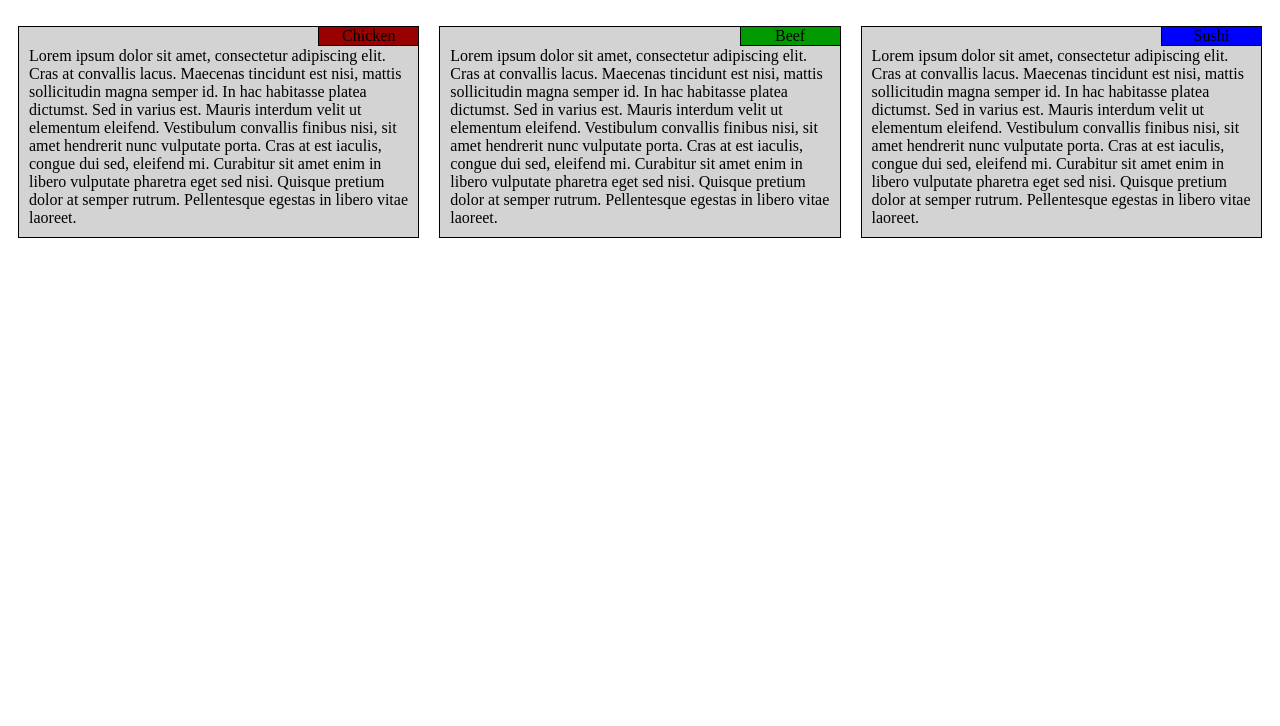
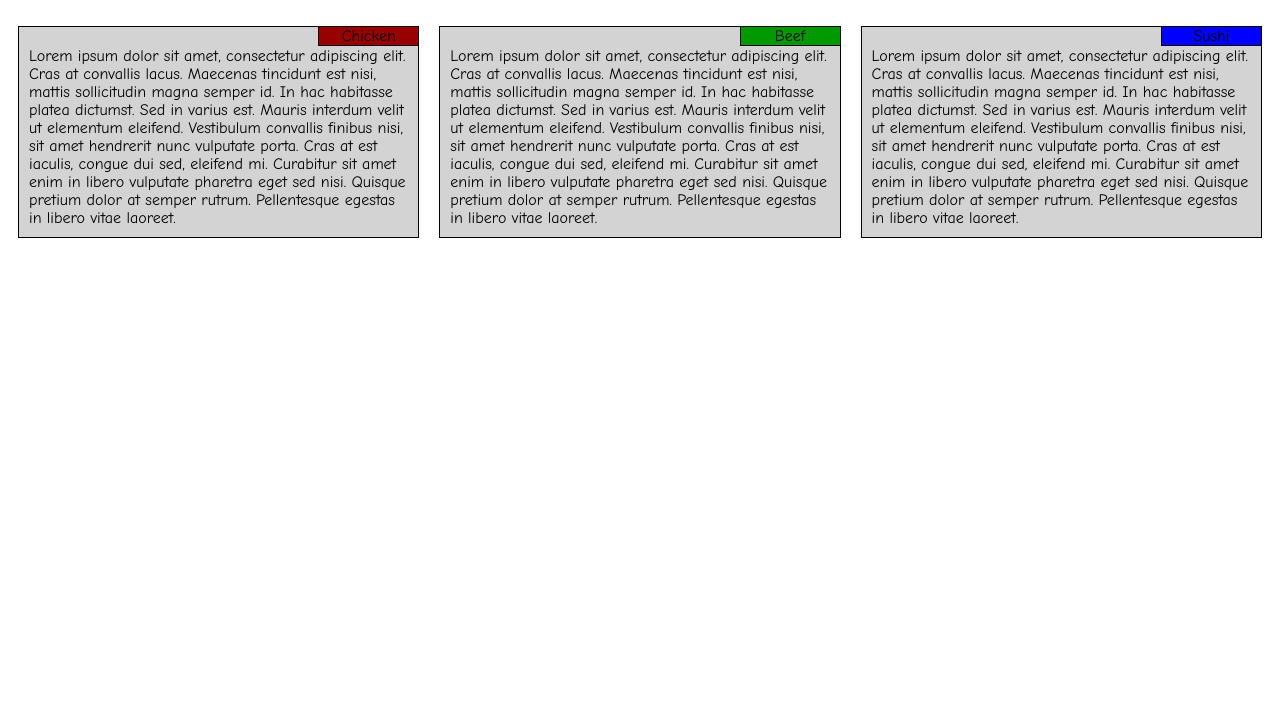
Before and after one commit to SparrowHawkTao/Coursera-html, a plain HTML site: page mod2-solution/index.html in a window 1280 px wide. Shown: the part 74-800 px from the top of the page. Drawn offline with Linux system fonts and the light colour scheme.

Commit message:
Added font

```diff
--- a/mod2-solution/css/responsive.css
+++ b/mod2-solution/css/responsive.css
@@ -1,5 +1,6 @@
 * {
 	box-sizing: border-box;
+	font-family: "Comic Sans MS", sans-serif;
 }
 
 h1 {
```
